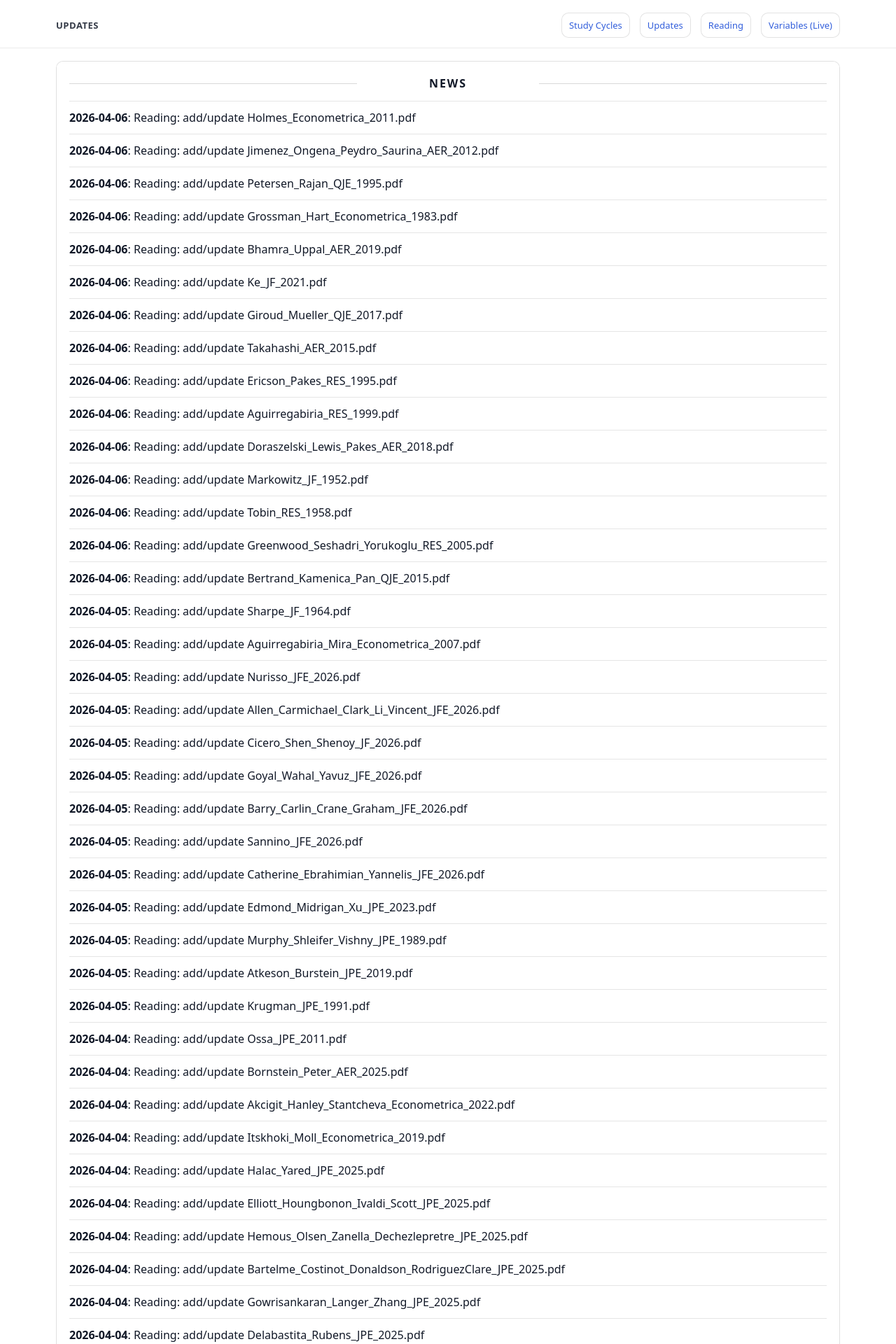
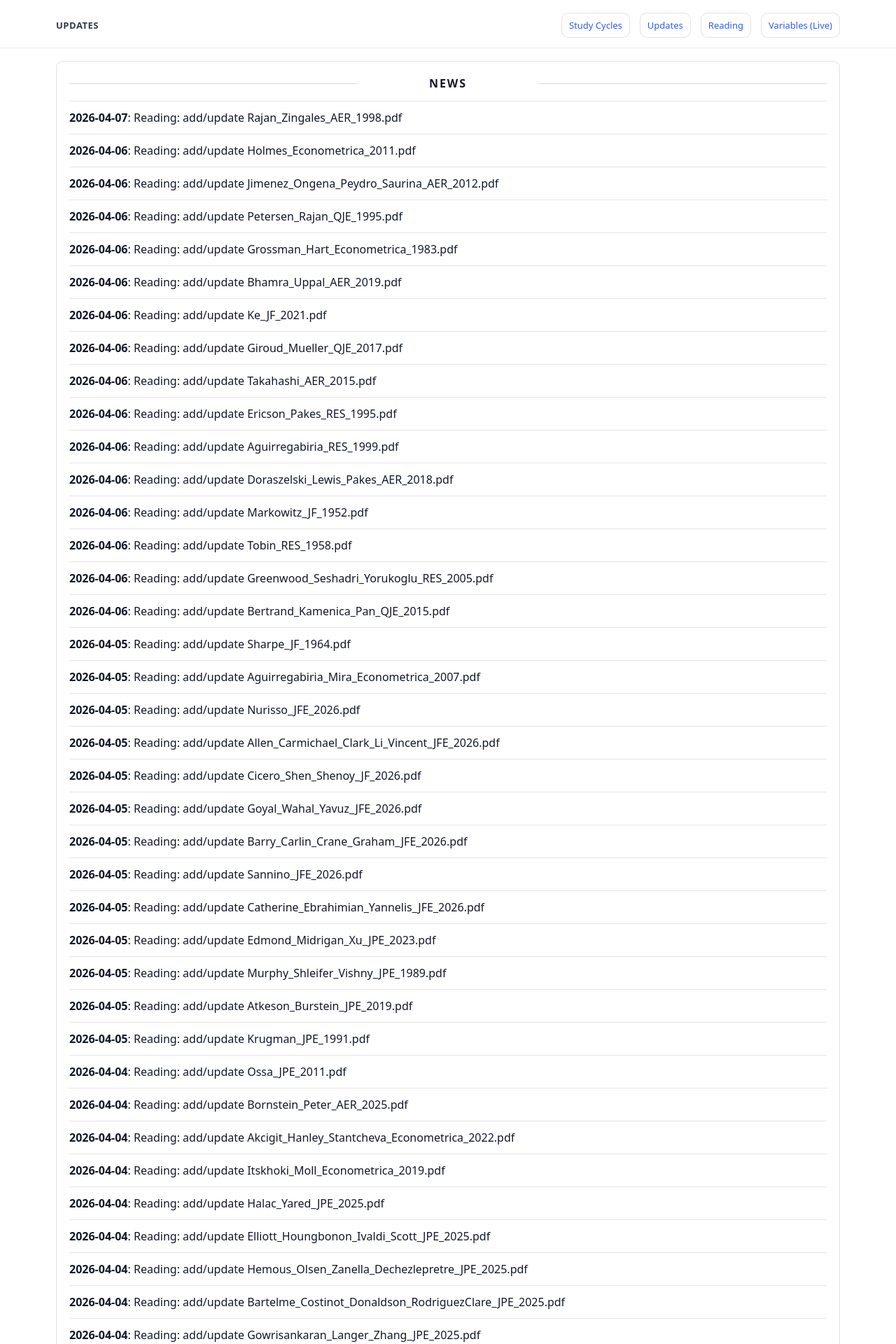
Before and after one commit to yaxinzn/study-archive, a Jekyll site: the page built from updates/index.md, in a window 1280 px wide. Shown: the top 1920 px of the page at 70% size. Built offline with Jekyll 4.4.1, drawn with Linux system fonts in a browser that asks for light colours; some of the changed text lies outside the part shown.

Commit message:
chore: update NEWS feed

```diff
--- a/_data/news.yml
+++ b/_data/news.yml
@@ -1,4 +1,7 @@
 # Auto-generated update history (sorted newest -> oldest). Do not edit manually.
+- ts: "1775504920"
+  date: "2026-04-07"
+  title: "Reading: add/update Rajan_Zingales_AER_1998.pdf"
 - ts: "1775472965"
   date: "2026-04-06"
   title: "Reading: add/update Holmes_Econometrica_2011.pdf"
```
